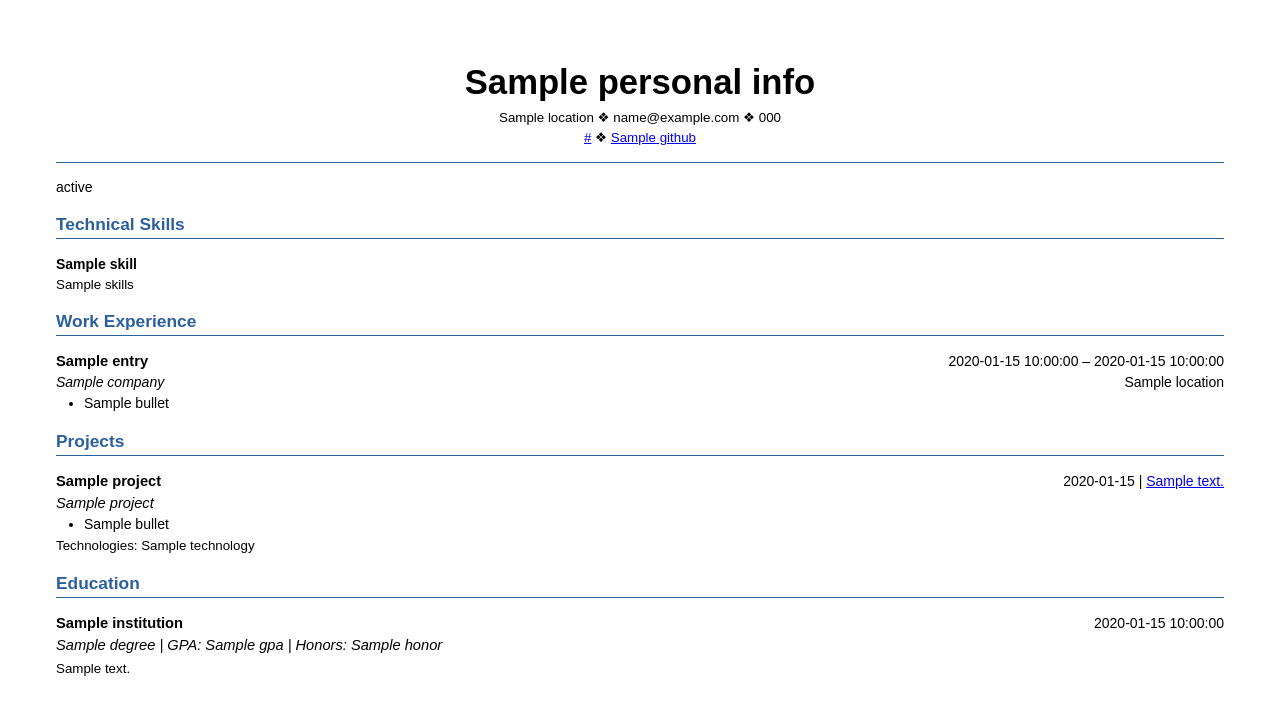
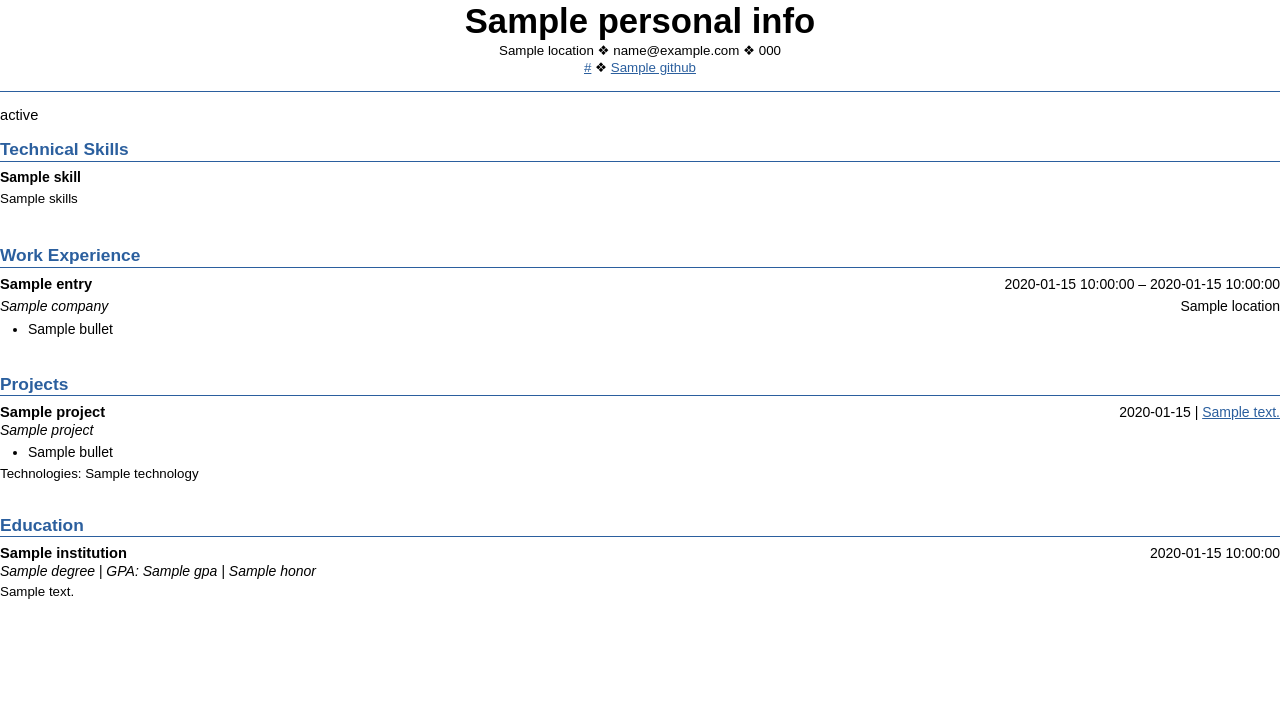
Before and after one commit to dev-in-f/resumegen, a Python web app: template templates/template.html.j2 in a window 1280 px wide. Shown: the top 715 px of the page. Run offline with Jinja, Linux system fonts and the light colour scheme; the template is opened without the code that fills it: most values are stand-ins (such as "Sample title", 1, 10 or a date in 2020).

Commit message:
feat(core): update default template and styling

```diff
--- /dev/null
+++ b/templates/fonts/fonts.css
@@ -0,0 +1,37 @@
+/* #### Generated By: http://font.download #### */
+
+@font-face {
+  font-family: "Arial Regular";
+  font-style: normal;
+  font-weight: normal;
+  src:
+    local("Arial Regular"),
+    url("ARIAL.woff") format("woff");
+}
+
+@font-face {
+  font-family: "Arial Italic";
+  font-style: italic;
+  font-weight: normal;
+  src:
+    local("Arial Italic"),
+    url("ARIALI.woff") format("woff");
+}
+
+@font-face {
+  font-family: "Arial Bold";
+  font-style: normal;
+  font-weight: bold;
+  src:
+    local("Arial Bold"),
+    url("ARIALBD.woff") format("woff");
+}
+
+@font-face {
+  font-family: "Arial Bold Italic";
+  font-style: italic;
+  font-weight: bold;
+  src:
+    local("Arial Bold Italic"),
+    url("ARIALBI.woff") format("woff");
+}
--- a/templates/styles.css
+++ b/templates/styles.css
@@ -1,13 +1,23 @@
 :root {
   --accent-color: #2b5f9e;
 }
+@page {
+  margin: 0.75in;
+  size: Letter;
+}
 html {
   font-family: Arial, Helvetica, sans-serif;
-  line-height: 1.5;
+  line-height: 1.25;
   color: #000;
   background-color: #fff;
-  margin: 0.5in;
   font-size: 10.5pt;
+}
+body {
+  margin: 0;
+  padding: 0;
+}
+a {
+  color: var(--accent-color);
 }
 
 h1 {
@@ -23,7 +33,7 @@ h1 {
 }
 
 header {
-  border-bottom: 1px solid var(--accent-color);
+  border-bottom: 1.5px solid var(--accent-color);
   padding-bottom: 1rem;
 }
 
@@ -31,7 +41,8 @@ h2 {
   font-size: 13pt;
   font-weight: bold;
   color: var(--accent-color);
-  border-bottom: 1px solid var(--accent-color);
+  margin-bottom: 0.5rem;
+  border-bottom: 1.5px solid var(--accent-color);
 }
 
 .skills-entries {
@@ -48,7 +59,7 @@ h2 {
 }
 
 .skill p {
-  margin: 0;
+  margin: 5px 0;
   font-size: 10pt;
 }
 
@@ -59,20 +70,24 @@ h2 {
 }
 
 ul {
-  margin: 0;
+  margin: 5px 0 0 0;
   padding-left: 2rem;
+}
+li {
+  margin-bottom: 0.25rem;
 }
 
 .split {
   display: flex;
   justify-content: space-between;
   align-items: baseline;
-  margin: 0;
+  margin: 5px 0 0;
 }
 
 .subtitle {
   font-style: italic;
-  font-size: 11pt;
+  font-size: 10.5pt;
+  margin: 5px 0;
 }
 
 .project-technologies {
@@ -83,3 +98,11 @@ ul {
   font-size: 10pt;
   margin-top: 0.25rem;
 }
+
+#statement {
+  font-size: 11pt;
+}
+
+.page-break {
+  break-before: page;
+}
--- a/templates/template.html.j2
+++ b/templates/template.html.j2
@@ -4,8 +4,13 @@
 <head>
     <meta charset="UTF-8">
     <meta name="viewport" content="width=device-width, initial-scale=1.0">
+    <meta name="author" content="{{ document_metadata.author }}">
+    <meta name="keywords" content="{{ document_metadata.keywords | join(', ') }}">
+    <meta name="language" content="{{ document_metadata.language }}">
+    <meta name="description" content="{{ document_metadata.description }}">
     <title>{{ document_metadata.title }}</title>
     <link rel="stylesheet" href="styles.css">
+    <link rel="stylesheet" href="fonts/fonts.css">
 </head>
 
 <body>
@@ -43,10 +48,11 @@
             {% endfor %}
         </div>
     </section>
+    <br>
     <section id="experience">
         <h2>Work Experience</h2>
         {% for entry in resume_data.experience %}
-        <div class="entry">
+        <div class="entry {% if loop.last %}page-break{% endif %}">
             <div class="entry-header">
                 <div class="split">
                     <h3>{{ entry.title }}</h3>
@@ -66,6 +72,7 @@
         </div>
         {% endfor %}
     </section>
+    <br>
     <section id="projects">
         <h2>Projects</h2>
         {% for project in resume_data.projects %}
@@ -97,6 +104,7 @@
         </div>
         {% endfor %}
     </section>
+    <br>
     <section id="education">
         <h2>Education</h2>
         {% for education in resume_data.education %}
@@ -107,7 +115,7 @@
                     <span>{{ education.completion_date }}</span>
                 </div>
                 <span class="subtitle">{{ education.degree }} {% if education.gpa %} | GPA: {{ education.gpa }}{% endif
-                    %}{% if education.honors %} | Honors: {{ education.honors | join('| ') }}{% endif %}</span>
+                    %}{% if education.honors %} | {{ education.honors | join(' | ') }}{% endif %}</span>
             </div>
             {% if education.description %}
             <p>{{ education.description }}</p>
```
Also changed, not shown: templates/fonts/ARIAL.woff (added), templates/fonts/ARIALBD.woff (added), templates/fonts/ARIALBI.woff (added), templates/fonts/ARIALI.woff (added).
